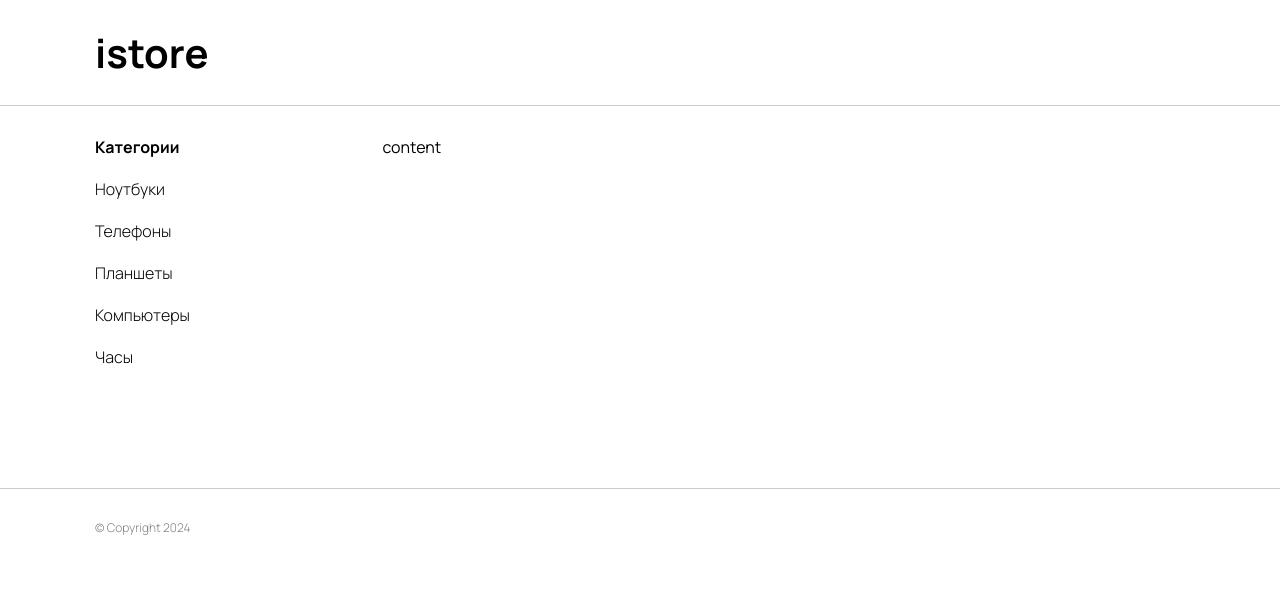
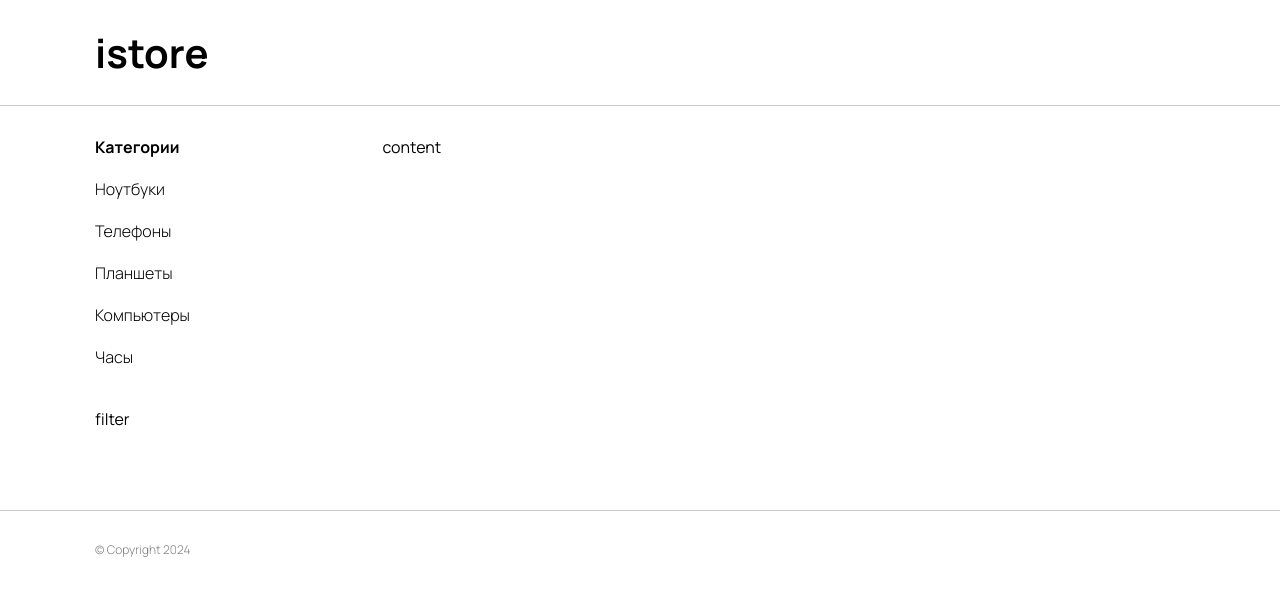
Before and after one commit to Nattyme/istore, a React (Create React App) app: page / in a window 1280 px wide. Shown: the top 596 px of the page. Built offline with nearby package versions, Linux system fonts and the light colour scheme.

Commit message:
filter component base filed

```diff
--- /dev/null
+++ b/src/components/Filter/Filter.js
@@ -0,0 +1,11 @@
+import './style.css';
+
+function Filter () {
+    return (
+        <>
+            filter
+        </>
+    );
+}
+
+export default Filter;
--- a/src/components/Main/Main.js
+++ b/src/components/Main/Main.js
@@ -1,11 +1,13 @@
 import './style.css';
 import Categories from '../Categories/Categories';
+import Filter from '../Filter/Filter';
 
 function Main () {
     return (
         <main className="main container">
             <aside className="sidebar">
                <Categories />
+               <Filter />
             </aside>
             <div className="content">content</div>
         </main>
```
Also changed, not shown: src/components/Filter/style.css (added).
